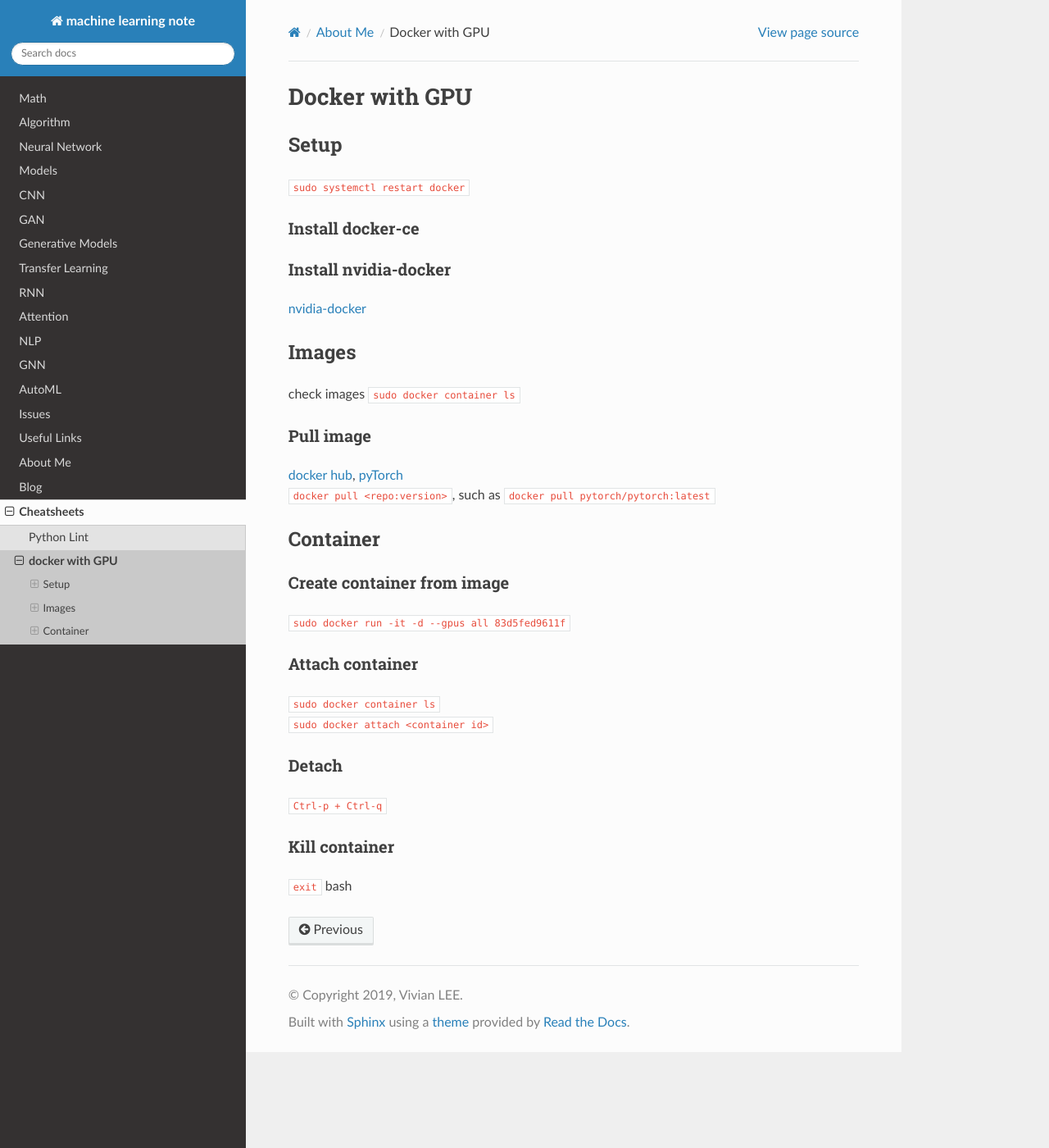
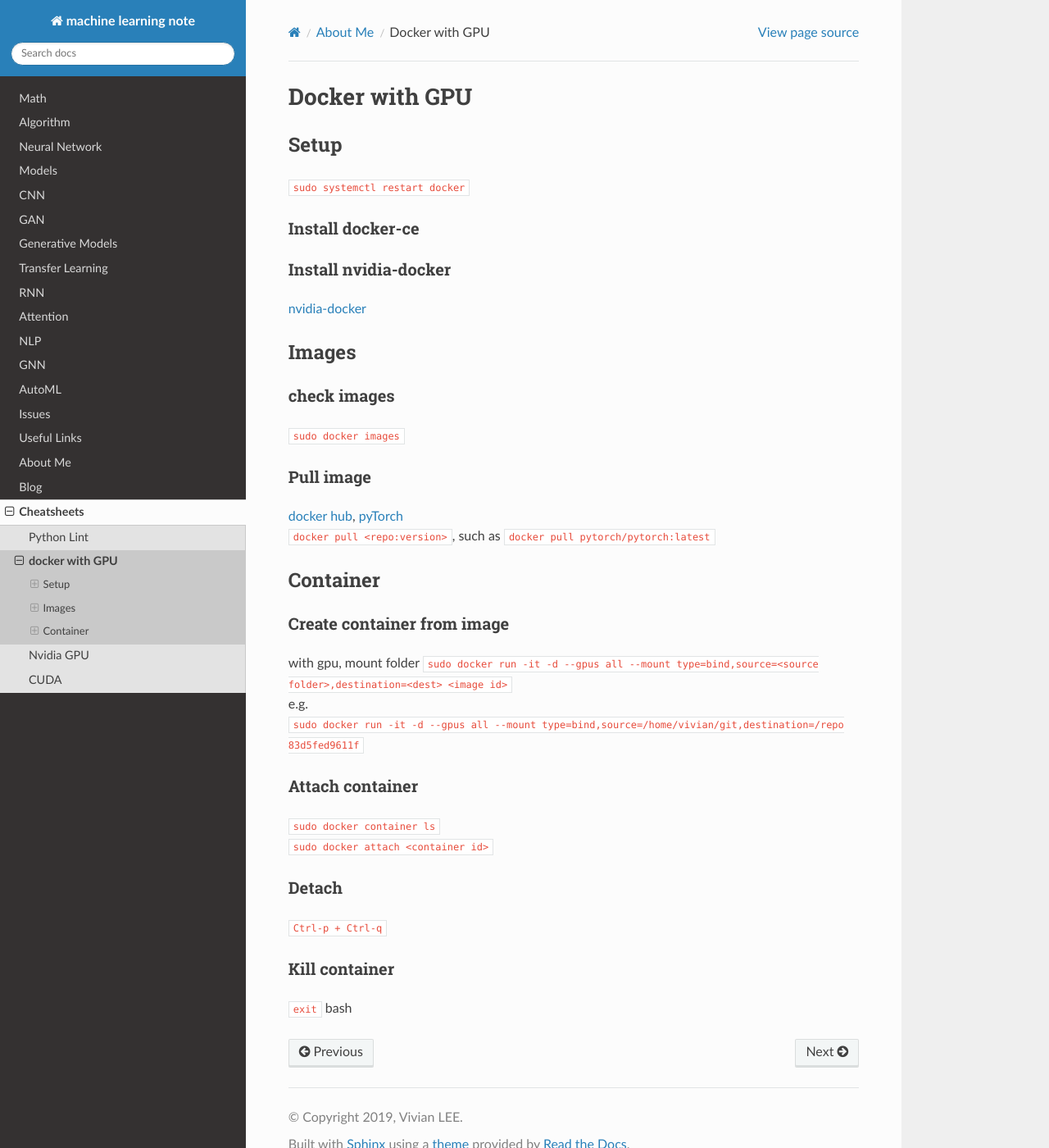
Before and after one commit to vlee-harmonicinc/machine-learning-note, a Sphinx documentation site: the page built from source/blog/cheatsheets/docker_with_GPU.md, in a window 1280 px wide and 1400 px high. Shown: the whole window at 82% size. Built offline with Sphinx 7.4.7 and the Read the Docs theme 2.0.0, drawn with Linux system fonts in a browser that asks for light colours.

Commit message:
GPU cheatsheets

```diff
--- a/source/blog/cheatsheets/docker_with_GPU.md
+++ b/source/blog/cheatsheets/docker_with_GPU.md
@@ -6,14 +6,17 @@
 [nvidia-docker](https://github.com/NVIDIA/nvidia-docker)
 
 ## Images
-check images
-`sudo docker container ls`
+### check images
+`sudo docker images`
 ### Pull image
 [docker hub](https://hub.docker.com), [pyTorch](https://hub.docker.com/r/pytorch/pytorch/tags)
 `docker pull <repo:version>`, such as `docker pull pytorch/pytorch:latest`
 ## Container
 ### Create container from image
-`sudo docker run -it -d --gpus all 83d5fed9611f`
+with gpu, mount folder
+`sudo docker run -it -d --gpus all --mount type=bind,source=<source folder>,destination=<dest> <image id>`
+e.g.
+`sudo docker run -it -d --gpus all --mount type=bind,source=/home/vivian/git,destination=/repo 83d5fed9611f`
 ### Attach container
 `sudo docker container ls`
 `sudo docker attach <container id>`
--- a/source/blog/index.md
+++ b/source/blog/index.md
@@ -28,3 +28,4 @@
 # Cheatsheets
 * [Python Lint](cheatsheets/python_lint.md)
 * [docker with GPU](cheatsheets/docker_with_GPU.md)
+* [Nvidia GPU](cheatsheets/Nvidia_GPU.md)
```
Also changed, not shown: source/CNN/video/video_frame_interpolation.md (+0 -1 lines), source/blog/cheatsheets/Nvidia_GPU.md (added, +53 -0 lines), source/blog/yolo34py_AlexeyAB.md (+7 -1 lines).
